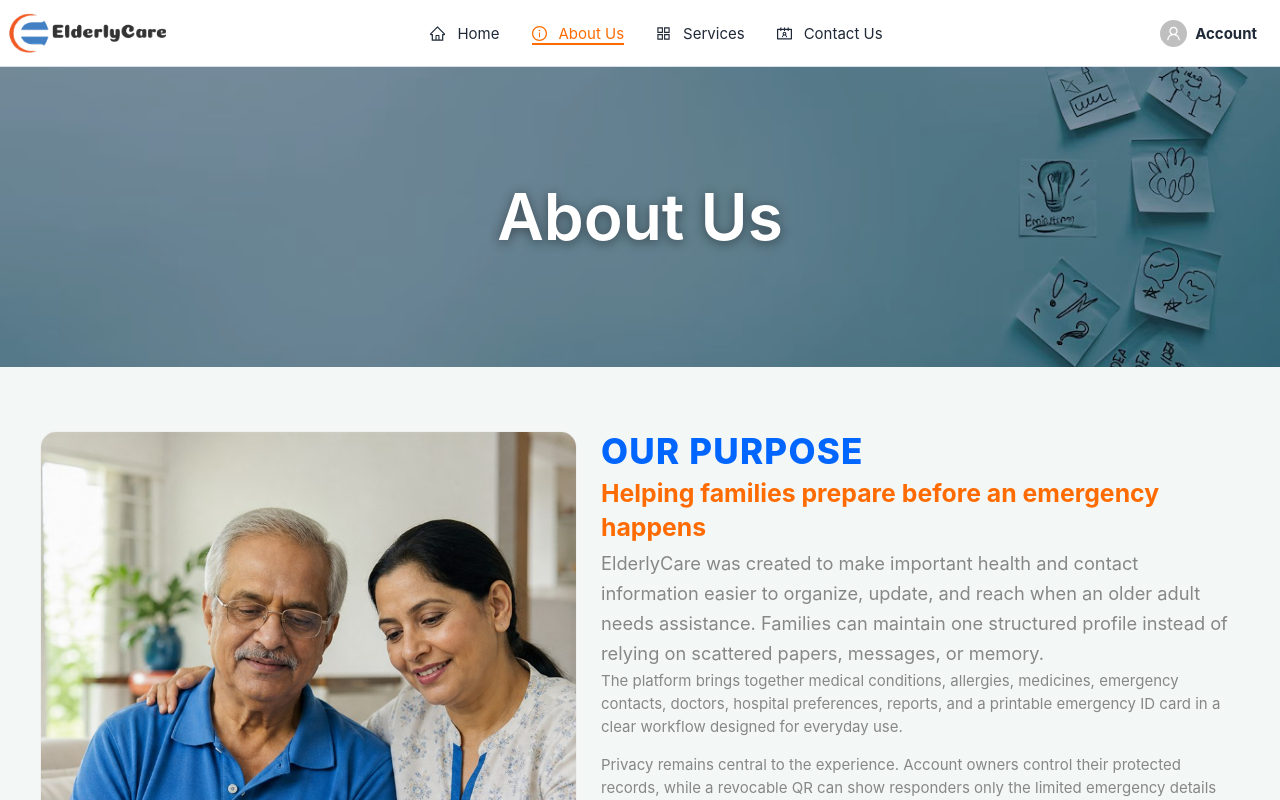
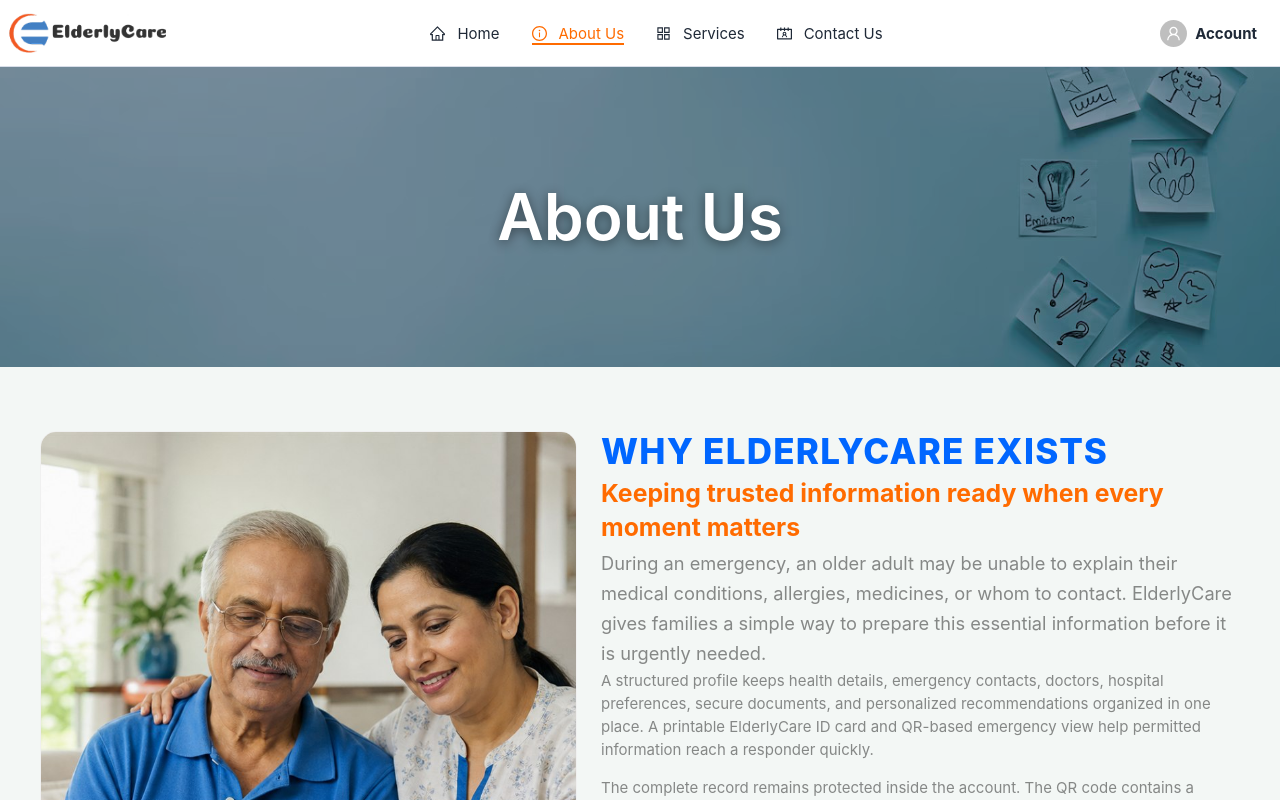
Before and after one commit to kaif8077/elderly-care, a React (Vite) app in the folder frontend/: page /about in a window 1280 px wide. Shown: the top 800 px of the page. Built offline with nearby package versions, Linux system fonts and the light colour scheme; no server answers.

Commit message:
Refresh ElderlyCare purpose content

```diff
--- a/frontend/src/pages/About.js
+++ b/frontend/src/pages/About.js
@@ -74,16 +74,16 @@
               </Card>
             </Col>
             <Col xs={24} lg={13}>
-              <Title level={2} className="care-eyebrow">OUR PURPOSE</Title>
-              <h6 id="about-purpose" className="care-section-heading care-section-heading-left care-secondary-heading">Helping families prepare before an emergency happens</h6>
+              <Title level={2} className="care-eyebrow">WHY ELDERLYCARE EXISTS</Title>
+              <h6 id="about-purpose" className="care-section-heading care-section-heading-left care-secondary-heading">Keeping trusted information ready when every moment matters</h6>
               <Paragraph type="secondary" className="care-section-subheading care-section-subheading-left">
-                ElderlyCare was created to make important health and contact information easier to organize, update, and reach when an older adult needs assistance. Families can maintain one structured profile instead of relying on scattered papers, messages, or memory.
+                During an emergency, an older adult may be unable to explain their medical conditions, allergies, medicines, or whom to contact. ElderlyCare gives families a simple way to prepare this essential information before it is urgently needed.
               </Paragraph>
               <Paragraph type="secondary">
-                The platform brings together medical conditions, allergies, medicines, emergency contacts, doctors, hospital preferences, reports, and a printable emergency ID card in a clear workflow designed for everyday use.
+                A structured profile keeps health details, emergency contacts, doctors, hospital preferences, secure documents, and personalized recommendations organized in one place. A printable ElderlyCare ID card and QR-based emergency view help permitted information reach a responder quickly.
               </Paragraph>
               <Paragraph type="secondary">
-                Privacy remains central to the experience. Account owners control their protected records, while a revocable QR can show responders only the limited emergency details needed to provide timely help.
+                The complete record remains protected inside the account. The QR code contains a secure, revocable link and shares only limited emergency information, helping families balance faster assistance with the older adult's privacy and dignity.
               </Paragraph>
               <Divider />
               <Timeline items={[
```
